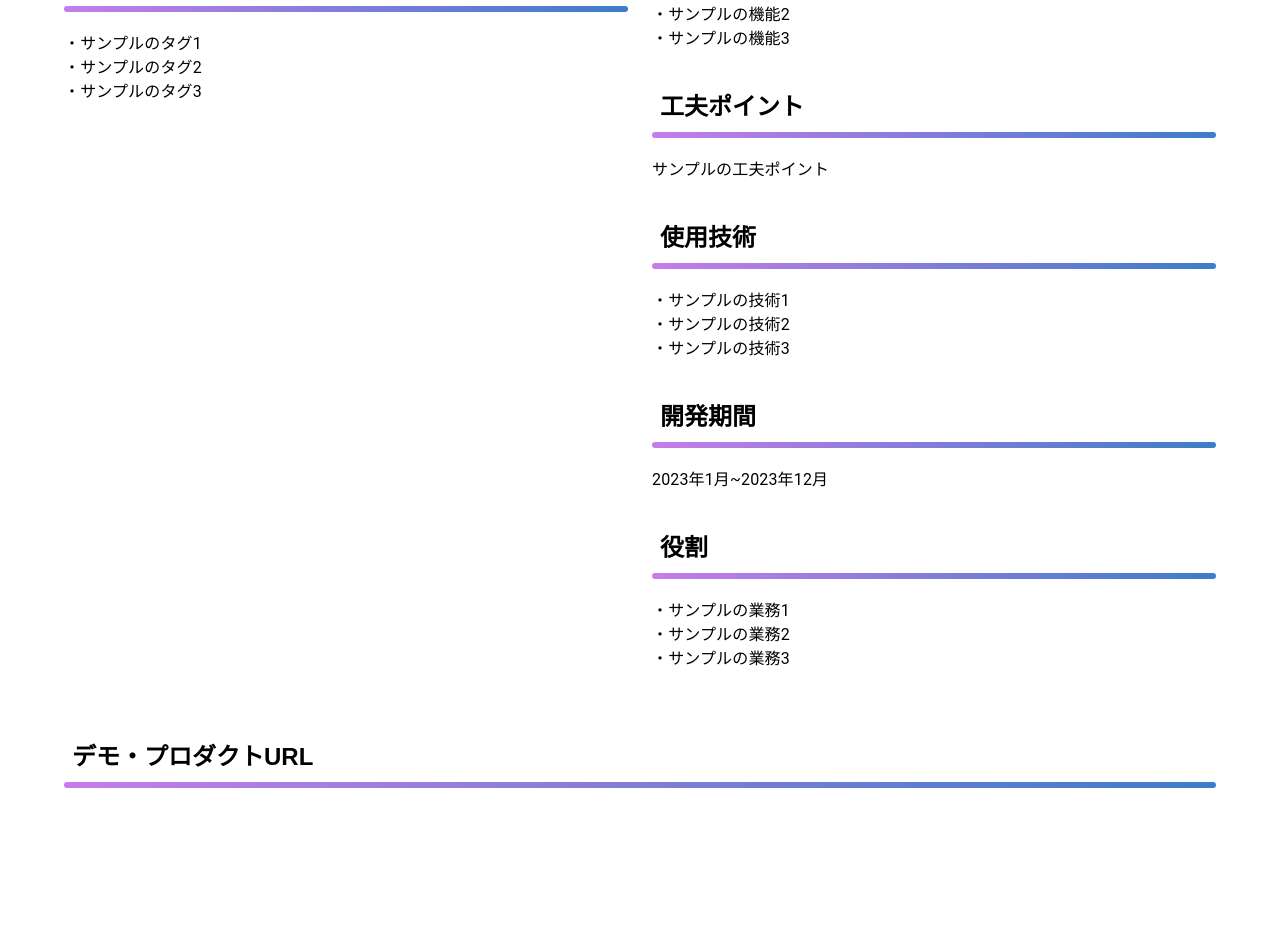
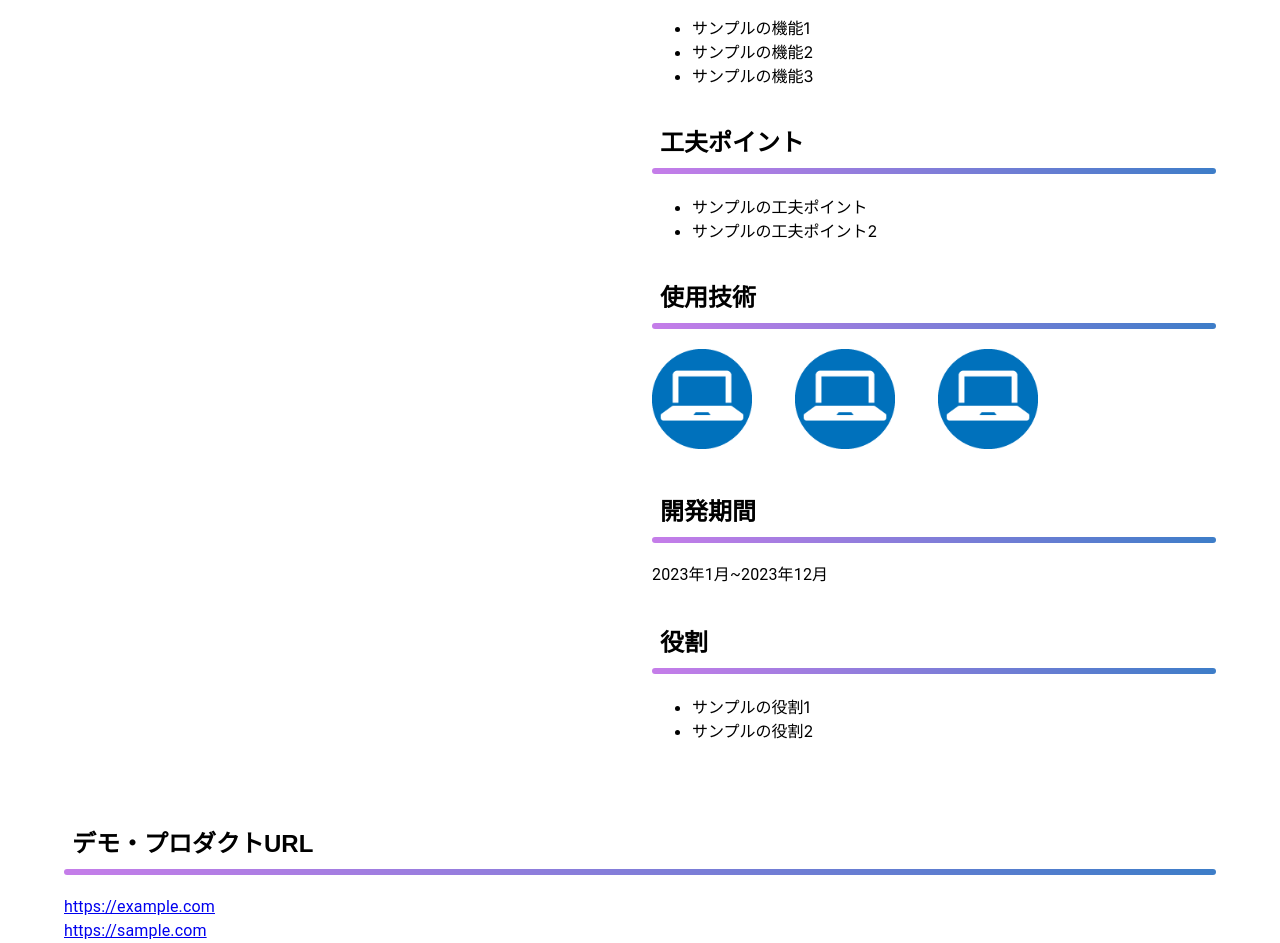
Before and after one commit to KHashimoto3/My_Portfolio, a Next.js app in the folder front/: page /portfolio in a window 1280 px wide. Shown: the part 519-1462 px from the top of the page. Before the commit the page ends 1327 px from the top, so only its background shows below. Built offline with nearby package versions, Linux system fonts and the light colour scheme.

Commit message:
データから表示を生成するようにし、デザインを整えた。

```diff
--- a/front/src/app/portfolio/page.tsx
+++ b/front/src/app/portfolio/page.tsx
@@ -1,9 +1,26 @@
 "use client";
 
-import { Box, Container, Grid, Typography } from "@mui/material";
+import { Box, Chip, Container, Grid, Typography } from "@mui/material";
 import StyledHeading2 from "../_ui/header/styledHeading2";
+import { Portfolio } from "../types/portfolio";
 
 export default function Portfolio() {
+  const samplePortfolio: Portfolio = {
+    id: 1,
+    title: "サンプル制作物",
+    tag: ["サンプルのタグ1", "サンプルのタグ2", "サンプルのタグ3"],
+    imgPath: "./sample_portfolio.jpg",
+    abstract: "このプロダクトは、サンプルのポートフォリオです。",
+    background: "サンプルの背景・目的",
+    functions: ["サンプルの機能1", "サンプルの機能2", "サンプルの機能3"],
+    stacks: ["./sample_pc.png", "./sample_pc.png", "./sample_pc.png"],
+    thoughts: ["サンプルの工夫ポイント", "サンプルの工夫ポイント2"],
+    period: "2023年1月~2023年12月",
+    position: ["サンプルの役割1", "サンプルの役割2"],
+    link: "https://example.com",
+    githubLink: "https://sample.com",
+  };
+
   return (
     <div style={{ backgroundColor: "#ffffff" }}>
       <Container maxWidth="lg">
@@ -17,7 +34,7 @@ export default function Portfolio() {
             fontWeight: "lighter",
           }}
         >
-          プロダクト名
+          {samplePortfolio.title}
         </Typography>
         <Grid container spacing={3} sx={{ marginTop: "20px" }}>
           <Grid item xs={6}>
@@ -36,64 +53,77 @@ export default function Portfolio() {
                 style={{ maxWidth: "90%" }}
               />
             </Box>
-            <StyledHeading2 title="タグ" />
-            <Typography variant="body1" component={"p"}>
-              ・サンプルのタグ1
-              <br />
-              ・サンプルのタグ2
-              <br />
-              ・サンプルのタグ3
-              <br />
-            </Typography>
           </Grid>
           <Grid item xs={6}>
+            {samplePortfolio.tag.map((tag) => (
+              <Chip label={tag} key={tag} sx={{ margin: "2px" }} />
+            ))}
             <StyledHeading2 title="概要" />
             <Typography variant="body1" component={"p"}>
-              このプロダクトは、サンプルのポートフォリオです。
+              {samplePortfolio.abstract}
             </Typography>
             <StyledHeading2 title="背景・目的" />
             <Typography variant="body1" component={"p"}>
-              サンプルの背景・目的
+              {samplePortfolio.background}
             </Typography>
             <StyledHeading2 title="機能" />
-            <Typography variant="body1" component={"p"}>
-              ・サンプルの機能1
-              <br />
-              ・サンプルの機能2
-              <br />
-              ・サンプルの機能3
-              <br />
-            </Typography>
+            <ul>
+              {samplePortfolio.functions.map((func) => (
+                <li key={func}>{func}</li>
+              ))}
+            </ul>
             <StyledHeading2 title="工夫ポイント" />
-            <Typography variant="body1" component={"p"}>
-              サンプルの工夫ポイント
-            </Typography>
+            <ul>
+              {samplePortfolio.thoughts.map((thought) => (
+                <li key={thought}>{thought}</li>
+              ))}
+            </ul>
             <StyledHeading2 title="使用技術" />
             <Typography variant="body1" component={"p"}>
-              ・サンプルの技術1
-              <br />
-              ・サンプルの技術2
-              <br />
-              ・サンプルの技術3
-              <br />
+              <Grid container spacing={1}>
+                {samplePortfolio.stacks.map((stack) => (
+                  <Grid item xs={3} key={stack}>
+                    <img
+                      src={stack}
+                      alt="stack"
+                      style={{ maxWidth: "100px" }}
+                    />
+                  </Grid>
+                ))}
+              </Grid>
             </Typography>
             <StyledHeading2 title="開発期間" />
             <Typography variant="body1" component={"p"}>
-              2023年1月~2023年12月
+              {samplePortfolio.period}
             </Typography>
             <StyledHeading2 title="役割" />
-            <Typography variant="body1" component={"p"}>
-              ・サンプルの業務1
-              <br />
-              ・サンプルの業務2
-              <br />
-              ・サンプルの業務3
-              <br />
-            </Typography>
+            <ul>
+              {samplePortfolio.position.map((position) => (
+                <li key={position}>{position}</li>
+              ))}
+            </ul>
           </Grid>
         </Grid>
         <Box sx={{ width: "100%", height: "auto", marginTop: "50px" }}>
           <StyledHeading2 title="デモ・プロダクトURL" />
+          <Typography variant="body1" component={"p"}>
+            <a
+              href={samplePortfolio.link}
+              target="_blank"
+              rel="noopener noreferrer"
+            >
+              {samplePortfolio.link}
+            </a>
+          </Typography>
+          <Typography variant="body1" component={"p"}>
+            <a
+              href={samplePortfolio.githubLink}
+              target="_blank"
+              rel="noopener noreferrer"
+            >
+              {samplePortfolio.githubLink}
+            </a>
+          </Typography>
         </Box>
       </Container>
     </div>
```
